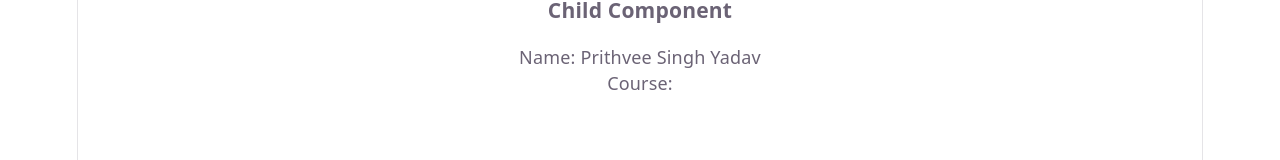
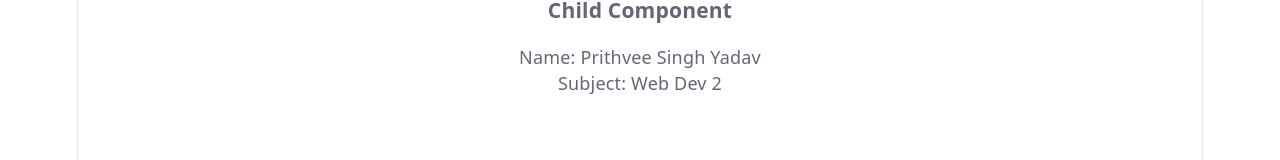
Before and after one commit to prithvee07-gitlur/WEB-DEV-2-PRACTICAL-EXAM, a React (Vite) app: page / in a window 1280 px wide. Shown: the part 139-299 px from the top of the page. Built offline with nearby package versions, Linux system fonts and the light colour scheme.

Commit message:
Final Summition

```diff
--- a/src/Component/Child.jsx
+++ b/src/Component/Child.jsx
@@ -9,7 +9,7 @@ export default function Child() {
     <div>
       <h3>Child Component</h3>
       <p>Name: {user.name}</p>
-      <p>Course: {user.course}</p>
+      <p>Subject: {user.Subject}</p>
     </div>
   )
 }
```
